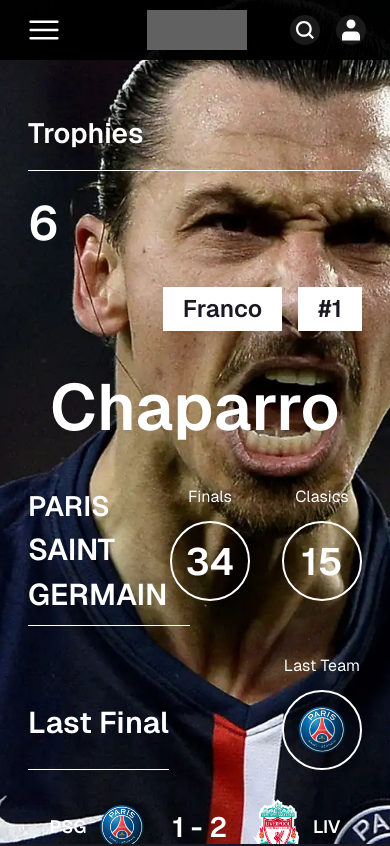
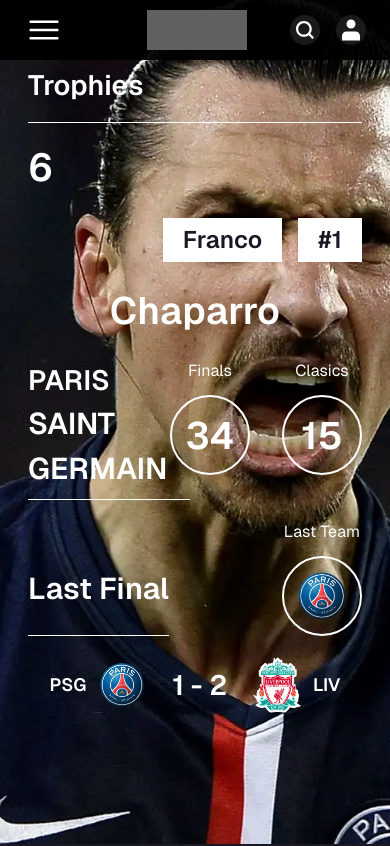
Before and after one commit to FrancooChaparro/fifa-rework, a Next.js app: page /franco in a window 390 px wide. Shown: the top 846 px of the page. Built offline with nearby package versions, Linux system fonts and the light colour scheme; grey boxes are pictures that could not be loaded.

Commit message:
fix-mobile

```diff
--- a/app/(routes)/[slug]/page.client.tsx
+++ b/app/(routes)/[slug]/page.client.tsx
@@ -16,7 +16,7 @@
 
 export default function UserPage({ playerStats, golesFavorFinals, sumarGolesVisitanteFinals, golesFavorClasics, sumarGolesVisitanteClasics }  : { playerStats : any, golesFavorFinals: any,  sumarGolesVisitanteFinals: any, golesFavorClasics: any, sumarGolesVisitanteClasics: any }) {
 
-  const {  seterGame } = useMyContext();
+  const { seterGame } = useMyContext();
   const [isOn, setIsOn] = useState(false);
   const [variable, setVariable] = useState("finals");
 
@@ -33,7 +33,7 @@
     <>
       {/* MAIN DATA */}
       <div
-        className={` relative w-full h-screen px-7 sm:px-10 lg:px-20 pt-28 flex flex-col gap-7 overflow-hidden`}
+        className={` relative w-full h-screen px-7 sm:px-10 lg:px-20 pt-16 flex flex-col gap-5 lg:gap-7 overflow-hidden`}
       >
         {/* BACKGROUND */}
         <div className="absolute top-0 left-0 z-[-10] h-full w-full">
@@ -54,7 +54,7 @@
               Trophies
             </p>
           </div>
-          <p className="text-white font-geistBold text-[48px] tracking-[0.10px]">
+          <p className="text-white font-geistBold text-[39px] tracking-[0.10px]">
             {playerStats.info.trophies}
           </p>
         </div>
@@ -71,7 +71,7 @@
           </div>
         </div>
         <div className="w-full md:w-[530px] flex justify-center items-center">
-          <p className="text-white font-geistBold text-[65px] tracking-[0.24px]">
+          <p className="text-white font-geistBold text-[38px] lg:text-[65px] tracking-[0.24px]">
             {playerStats.info.surname_profile}
           </p>
         </div>
--- a/app/(routes)/team/[slug]/page.client.tsx
+++ b/app/(routes)/team/[slug]/page.client.tsx
@@ -16,7 +16,7 @@
     <>
       {/* MAIN DATA */}
       <div
-        className={`relative w-full h-screen px-7 sm:px-10 lg:px-20 pt-28 flex flex-col gap-7 overflow-hidden`}
+        className={`relative w-full h-screen px-7 sm:px-10 lg:px-20 pt-16 flex flex-col gap-7 overflow-hidden`}
       >
         {/* BACKGROUND */}
         <div className="absolute top-0 left-0 z-[-10] h-full w-full">
--- a/app/page.tsx
+++ b/app/page.tsx
@@ -21,11 +21,11 @@
       <div className="hidden md:block md:absolute md:top-[64px] md:right-[5px]">
         <ContainerGames scrollToDetails={scrollToDetails}/>
       </div>
-      <div className="block md:hidden px-10 pt-10 lg:pt-20 lg:px-20">
+      <div className="block md:hidden px-4 pt-10 lg:pt-20 lg:px-20">
         <ContainerGames scrollToDetails={scrollToDetails}
         />
       </div>
-      <div className="px-10 lg:px-20 pt-10 lg:pt-20">
+      <div className="px-4 lg:px-20 pt-10 lg:pt-20">
         <p className="text-[38px] block md:hidden font-geistBold text-white tracking-[0.10px] border-b-[1px] border-white pb-2 mb-4">
           News
         </p>
--- a/components/Banner/Test.js
+++ b/components/Banner/Test.js
@@ -21,7 +21,7 @@
   };
 
   return (
-    <div className="px-10 lg:px-20 w-full overflow-hidden pb-20 pt-20">
+    <div className="px-4 lg:px-20 w-full overflow-hidden pb-20 pt-20">
       <p className="text-[38px] font-geistBold text-white tracking-[0.10px] border-b-[1px] border-white pb-2">
         Top 20 Players
       </p>
--- a/components/Nav/Nav.tsx
+++ b/components/Nav/Nav.tsx
@@ -119,7 +119,7 @@
           <div className="flex flex-col gap-3">
             {langs.map((item, index) => (
               <Link href={item.path} key={index} className="">
-                <p className="text-[22px] font-geistBold text-white tracking-[0.10px] border-b-[1px] border-white pb-2">
+                <p className="text-[24px] font-geistBold text-white tracking-[0.10px] border-b-[1px] border-white pb-2">
                   {item.label}
                 </p>
               </Link>
@@ -148,7 +148,7 @@
           <p className="text-[24px] font-geistBold text-white tracking-[0.10px] w-full text-center pt-5 pb-3">
             Last Champions
           </p>
-          <div className="w-full flex justify-center">
+          <div className="w-full flex justify-center pb-8">
             <Image
               src={"/images/Liverpool.png"}
               alt="atl"
@@ -160,7 +160,7 @@
 
         {/*SEARCH MOBILE*/}
         <div
-          className={`absolute bottom-[-65px] h-full w-full  right-0 lg:hidden text-sm px-2  ${
+          className={`absolute bottom-[-65px] h-full w-full  right-0 lg:hidden text-sm px-4  ${
             showInput
               ? "opacity-100 pointer-events-auto clip-path-none z-10"
               : "opacity-0 pointer-events-none z-[-10] clip-path-[inset(0_100%_0_0)]"
--- a/components/Ranking/Ranking.tsx
+++ b/components/Ranking/Ranking.tsx
@@ -6,7 +6,7 @@
 
 export const Ranking = () => {
   return (
-    <div className="px-10 lg:px-20 w-full select-none">
+    <div className="px-4 lg:px-20 w-full select-none">
       <p className="text-[38px] font-geistBold text-white tracking-[0.10px] border-b-[1px] border-white pb-2 mb-4">
         Rankings
       </p>
```
